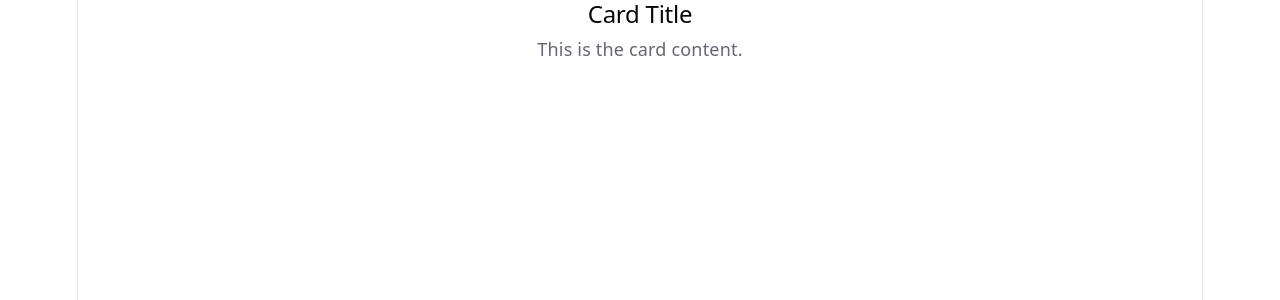
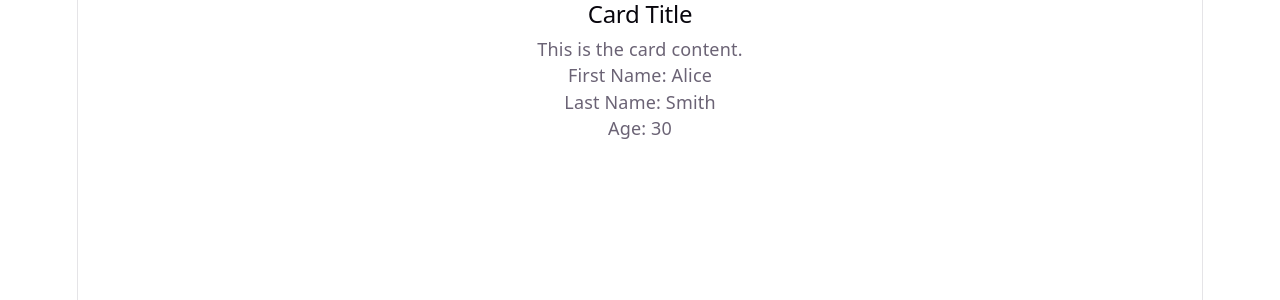
Before and after one commit to shoyebreza/NextLevel, a React (Vite) app in the folder Mission-02/Module-06/react-practice/: page / in a window 1280 px wide. Shown: the top 300 px of the page. Built offline with nearby package versions, Linux system fonts and the light colour scheme.

Commit message:
props and destructure

```diff
--- a/Mission-02/Module-06/react-practice/src/components/Card.jsx
+++ b/Mission-02/Module-06/react-practice/src/components/Card.jsx
@@ -1,12 +1,26 @@
 
 // PROPS and childreen
 
+// const Card = (props) => {
+//     return (
+//         <div>
+//             <h2>Card Title</h2>
+//             <p>This is the card content.</p>
+//             <p>First Name: {props.firstName}</p>
+//             <p>Last Name: {props.lastName}</p>
+//             <p>Age: {props.age}</p>
+//         </div>
+//     );
+// };
 
-const Card = () => {
+const Card = ({ firstName, lastName, age }) => {
     return (
         <div>
             <h2>Card Title</h2>
             <p>This is the card content.</p>
+            <p>First Name: {firstName}</p>
+            <p>Last Name: {lastName}</p>
+            <p>Age: {age}</p>
         </div>
     );
 };
```
